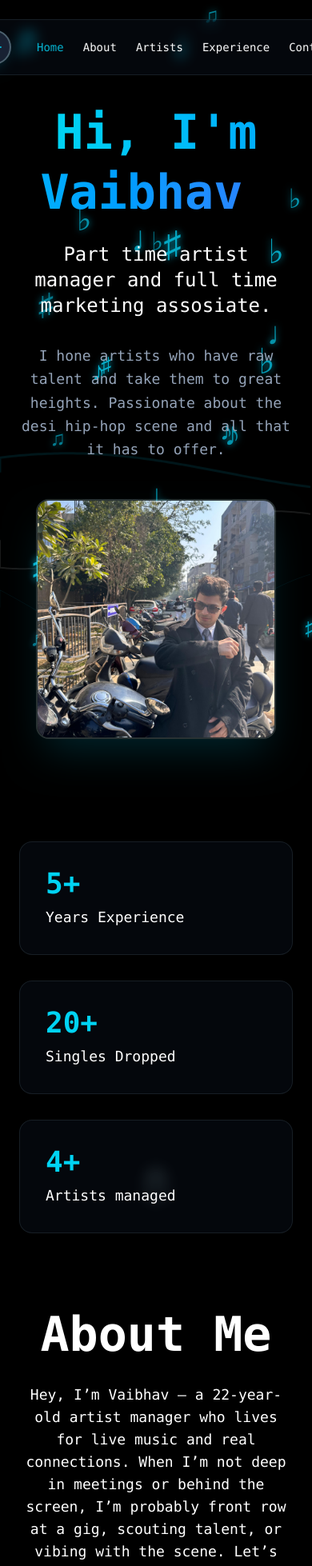
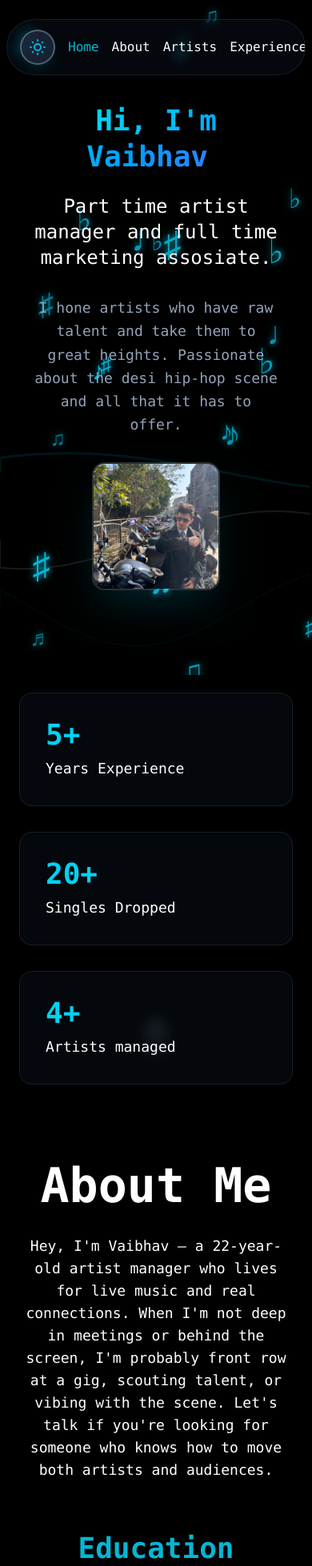
Before and after one commit to akkuraina/vaibhav-portfolio, a Next.js app: page / in a window 390 px wide. Shown: the top 1958 px of the page at 80% size. Built offline with nearby package versions, Linux system fonts and the light colour scheme.

Commit message:
made ui phone compatible

```diff
--- a/src/app/page.tsx
+++ b/src/app/page.tsx
@@ -29,10 +29,10 @@ export default function Home() {
       <section id="home" className="min-h-screen flex flex-col items-center justify-center relative">
         <div className="container mx-auto px-6 flex flex-col items-center justify-center gap-12 z-10 pt-32">
           {/* Main Content - Photo and Text */}
-          <div className="flex flex-col md:flex-row items-center justify-center gap-12 max-w-5xl">
+          <div className="flex flex-col md:flex-row items-center justify-center gap-8 max-w-5xl w-full px-2">
             {/* Text Content */}
-            <div className="text-center md:text-left md:max-w-[500px]">
-              <h1 className="text-6xl md:text-7xl font-bold text-gray-300 mb-6 leading-tight">
+            <div className="text-center md:text-left md:max-w-[500px] px-2">
+              <h1 className="text-4xl md:text-6xl font-bold text-gray-300 mb-6 leading-tight break-words">
                 <Typewriter
                   text="Hi, I'm Vaibhav"
                   delay={200}
@@ -49,9 +49,8 @@ export default function Home() {
             </div>
 
             {/* Photo */}
-            <div className="flex justify-center">
-              <br></br>
-              <div className="relative w-[300px] h-[300px] md:w-[400px] md:h-[500px] rounded-2xl overflow-hidden border-2 border-cyan-100/20 shadow-2xl shadow-cyan-500/20">
+            <div className="flex justify-center w-full">
+              <div className="relative w-40 h-40 md:w-[400px] md:h-[500px] max-w-full rounded-2xl overflow-hidden border-2 border-cyan-100/20 shadow-2xl shadow-cyan-500/20">
                 <img
                   src="/images/vaibhav.jpeg.jpg"
                   alt="Vaibhav"
@@ -102,11 +101,11 @@ export default function Home() {
           </h2>
           <div className="text-lg text-gray-300 space-y-6 max-w-2xl mx-auto">
             <p>
-            Hey, I’m Vaibhav — a 22-year-old artist manager who lives for live music and real connections.
+            Hey, I'm Vaibhav — a 22-year-old artist manager who lives for live music and real connections.
 
-When I’m not deep in meetings or behind the screen, I’m probably front row at a gig, scouting talent, or vibing with the scene.
+When I'm not deep in meetings or behind the screen, I'm probably front row at a gig, scouting talent, or vibing with the scene.
 
-Let’s talk if you're looking for someone who knows how to move both artists and audiences.
+Let's talk if you're looking for someone who knows how to move both artists and audiences.
 </p>
           </div>
 
@@ -162,7 +161,7 @@ Let’s talk if you're looking for someone who knows how to move both artists an
           <h2 className="text-6xl font-bold text-gray-300 mb-12">
             My Artists
           </h2>
-          <div className="grid grid-cols-1 sm:grid-cols-2 gap-8">
+          <div className="grid grid-cols-1 sm:grid-cols-2 gap-8 w-full">
             {[
               {
                 title: "Rashim Anand",
@@ -198,7 +197,7 @@ Let’s talk if you're looking for someone who knows how to move both artists an
                 className="bg-slate-800/30 backdrop-blur-sm border border-cyan-100/10 rounded-xl p-6 hover:border-cyan-100/30 transition-all duration-300 hover:-translate-y-2"
               >
                 {/* Artist Photo */}
-                <div className="relative w-full h-48 mb-6 rounded-lg overflow-hidden border border-cyan-100/20">
+                <div className="relative w-full aspect-square sm:aspect-[4/3] mb-6 rounded-lg overflow-hidden border border-cyan-100/20">
                   <img
                     src={artist.image}
                     alt={artist.title}
@@ -365,6 +364,7 @@ Let’s talk if you're looking for someone who knows how to move both artists an
                   <span className="px-4 py-2 bg-cyan-900/30 text-cyan-100 rounded-full text-sm">nsjh basu</span>
                   <span className="px-4 py-2 bg-cyan-900/30 text-cyan-100 rounded-full text-sm">nsjh basu</span>
                   <span className="px-4 py-2 bg-cyan-900/30 text-cyan-100 rounded-full text-sm">nsjh basu</span>
+                  <span className="px-4 py-2 bg-cyan-900/30 text-cyan-100 rounded-full text-sm">nsjh basu</span>
                   <span className="px-4 py-2 bg-cyan-900/30 text-cyan-100 rounded-full text-sm">nsjh basu</span> */}
                   </div>
               </div>
--- a/src/components/Navbar.tsx
+++ b/src/components/Navbar.tsx
@@ -45,16 +45,16 @@ export default function Navbar() {
   };
 
   return (
-    <nav className="fixed top-6 left-1/2 transform -translate-x-1/2 z-50">
-      <div className="bg-slate-800/30 backdrop-blur-sm border border-cyan-100/10 rounded-full px-6 py-3 flex items-center gap-8">
+    <nav className="fixed top-6 left-1/2 transform -translate-x-1/2 z-50 w-full max-w-full px-2">
+      <div className="bg-slate-800/30 backdrop-blur-sm border border-cyan-100/10 rounded-full px-4 py-3 flex items-center gap-4 overflow-x-auto max-w-full">
         <ThemeToggle />
-        <div className="flex items-center gap-6">
+        <div className="flex items-center gap-4">
           {navItems.map((item) => (
             <a
               key={item.name}
               href={item.href}
               onClick={(e) => handleNavClick(e, item.href)}
-              className={`text-sm font-medium transition-colors duration-200 ${
+              className={`text-base md:text-sm font-medium transition-colors duration-200 ${
                 activeSection === item.href.substring(1)
                   ? 'text-cyan-100'
                   : 'text-gray-300 hover:text-cyan-100'
```
